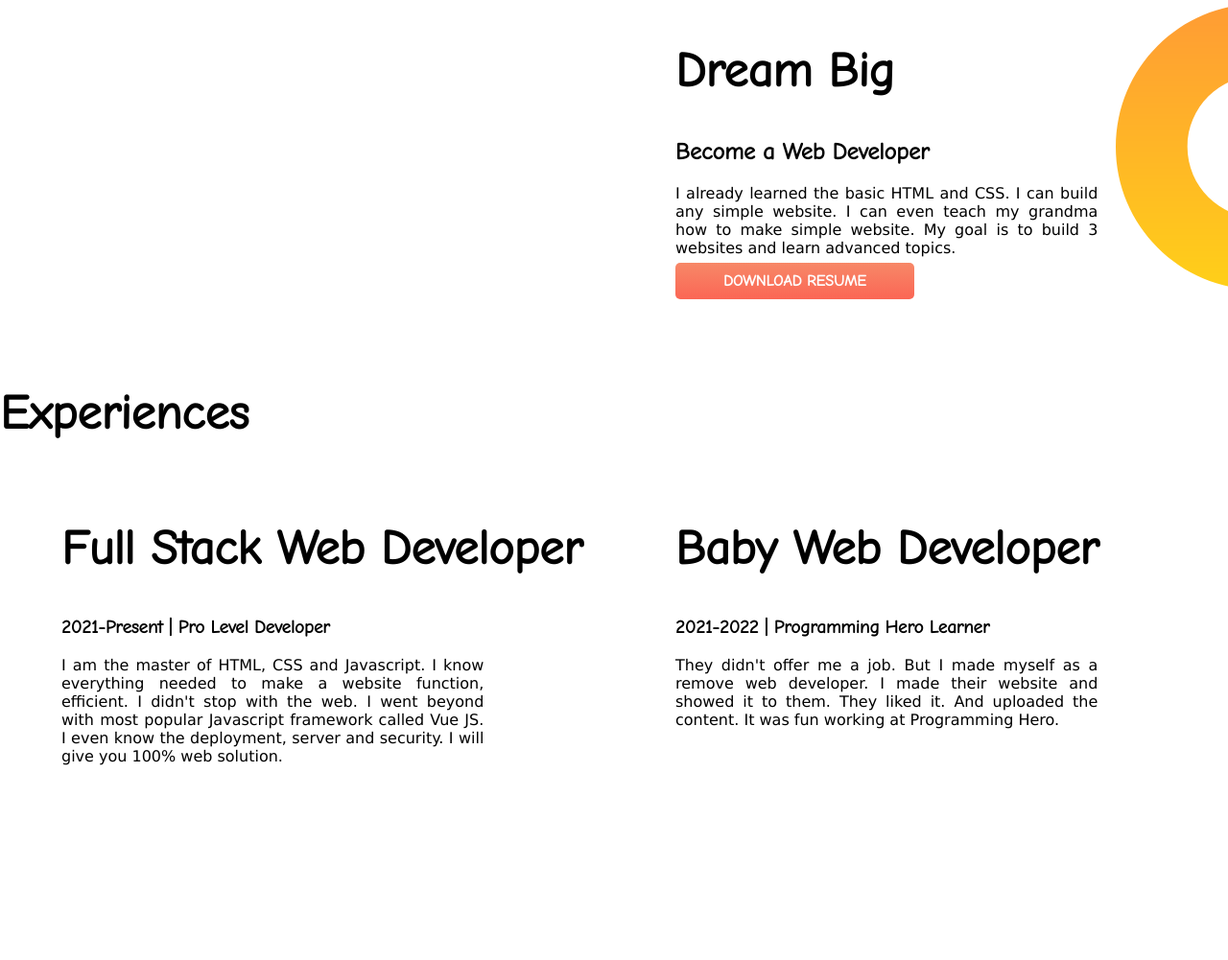
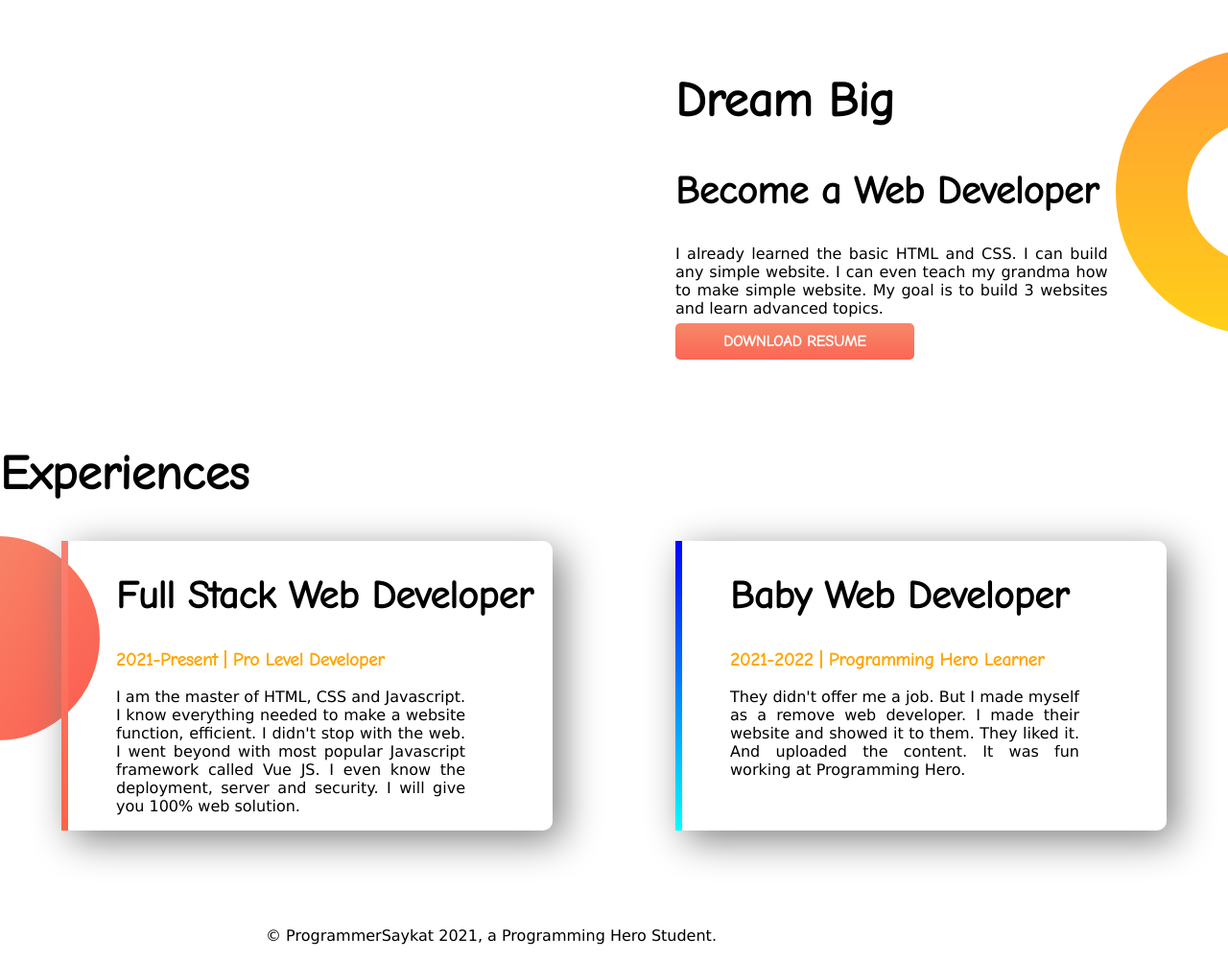
Before and after one commit to ProgrammerSaykat/personal-portfolio, a plain HTML site: page index.html in a window 1280 px wide. Shown: the part 572-1573 px from the top of the page at 96% size. Before the commit the page ends 1486 px from the top, so only its background shows below. Drawn offline with Linux system fonts and the light colour scheme; a web font is replaced by a local one.

Commit message:
footer and experience added

```diff
--- a/index.html
+++ b/index.html
@@ -38,7 +38,7 @@
 
         <div class="half-width">
             <h1>Dream Big</h1>
-            <h2>Become a Web Developer</h2>
+            <h2> Become a Web Developer</h2>
             <p>I already learned the basic HTML and CSS. I can build any simple website. I can even teach my grandma how
                 to make simple website. My goal is to build 3 websites and learn advanced topics.</p>
             <a class="link-botton" target="_blank" href="https://pstechnology1.blogspot.com/">DOWNLOAD RESUME</a>
@@ -49,9 +49,13 @@
         <div>
             <h1>Experiences</h1>
             <div class="flexible-container">
-                <div class="half-width">
-                    <h1>Full Stack Web Developer</h1>
-                    <h3>2021-Present | Pro Level Developer</h3>
+                <div id="border-side1" class="experience-item">
+                    <h2>
+                        Full Stack Web Developer
+                    </h2>
+                    <h3 class="orange-color">
+                        2021-Present | Pro Level Developer
+                    </h3>
                     <p>
                         I am the master of HTML, CSS and Javascript. I know everything needed to make a website
                         function,
@@ -61,9 +65,13 @@
                         JS. I even know the deployment, server and security. I will give you 100% web solution.
                     </p>
                 </div>
-                <div class="half-width">
-                    <h1>Baby Web Developer</h1>
-                    <h3>2021-2022 | Programming Hero Learner</h3>
+                <div id="broder-side" class="experience-item">
+                    <h2>
+                        Baby Web Developer
+                    </h2>
+                    <h3 class="orange-color">
+                        2021-2022 | Programming Hero Learner
+                    </h3>
                     <p>
                         They didn't offer me a job. But I made myself as a remove web developer. I made their website
                         and
@@ -74,7 +82,9 @@
             </div>
     </section>
 
-
+    <footer>
+        <p>© ProgrammerSaykat 2021, a Programming Hero Student.</p>
+    </footer>
 
 </body>
 
--- a/style.css
+++ b/style.css
@@ -10,6 +10,9 @@ h1{
 .orange-color{
     color: orange;
 }
+h2{
+    font-size: 40px;
+}
 p{
     font-family: Verdana, Geneva, Tahoma, sans-serif;
     font-weight: 500;
@@ -20,12 +23,13 @@ p{
 .flexible-container{
     display: flex;
     margin-bottom: 100px;
+    /* align-items: center; */
 
 }
 .half-width{
     width: 50%;
     padding-left: 5%;
-    padding-right: 2%;
+    padding-right: 1%;
 
 }
 .half-width img{
@@ -57,3 +61,37 @@ p{
     background-position: right;
 
 }
+
+.experience-area{
+    background-image: url(images/exp-bg.png);
+    background-repeat: no-repeat;
+    background-position: left;
+}
+
+.experience-item{
+    width: 40%;
+    margin-left: 5%;
+    margin-right: 5%;
+    border-radius: 10px;
+    box-shadow: 10px 10px 40px gray;
+    padding-left: 50px;
+
+}
+
+#broder-side{
+    border-left: 7px solid;
+    border-image: linear-gradient(blue, cyan);
+    border-image-slice: 1;
+
+}
+
+#border-side1{
+    border-left: 7px solid;
+    border-image: linear-gradient(salmon, tomato);
+    border-image-slice: 1;
+
+}
+
+footer p{
+    text-align: center;
+}
```
Also changed, not shown: images/1st.png (deleted), images/Programmer3.png (deleted).
